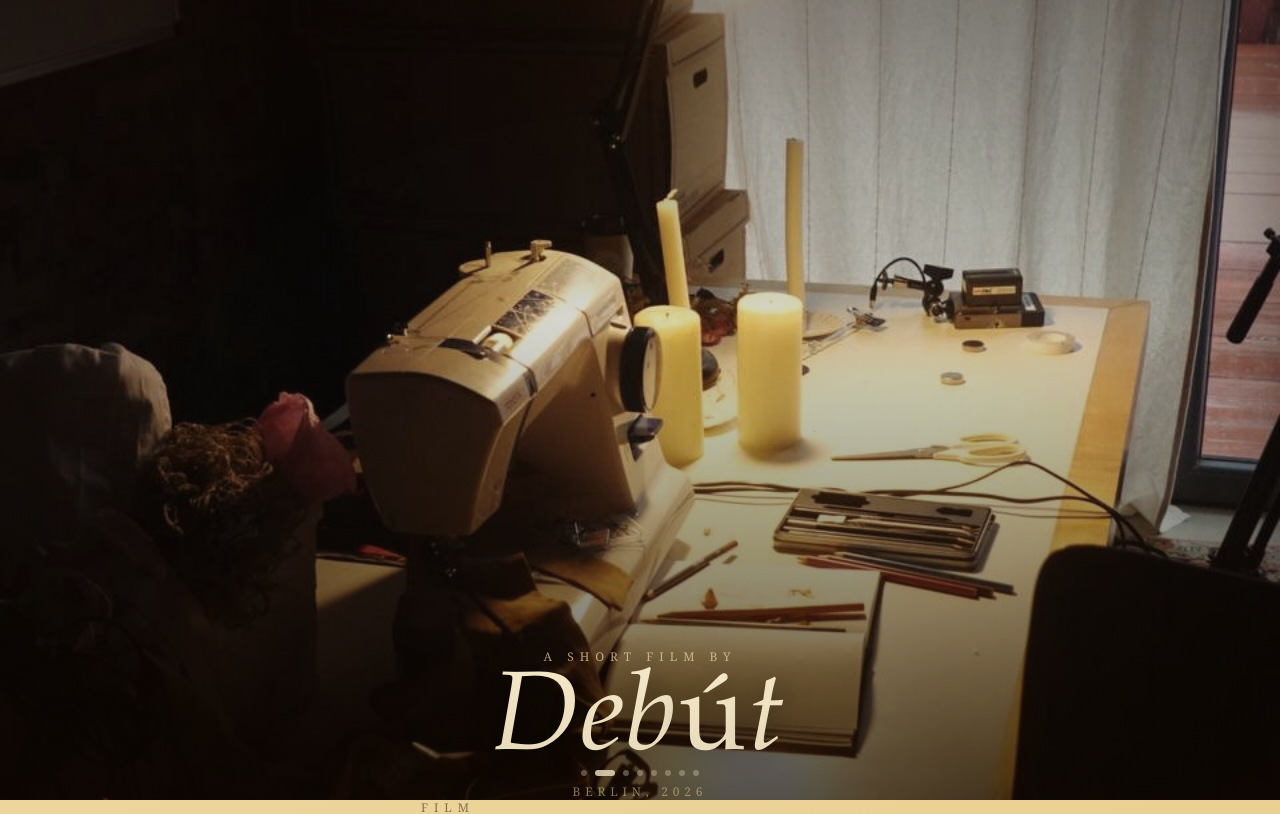
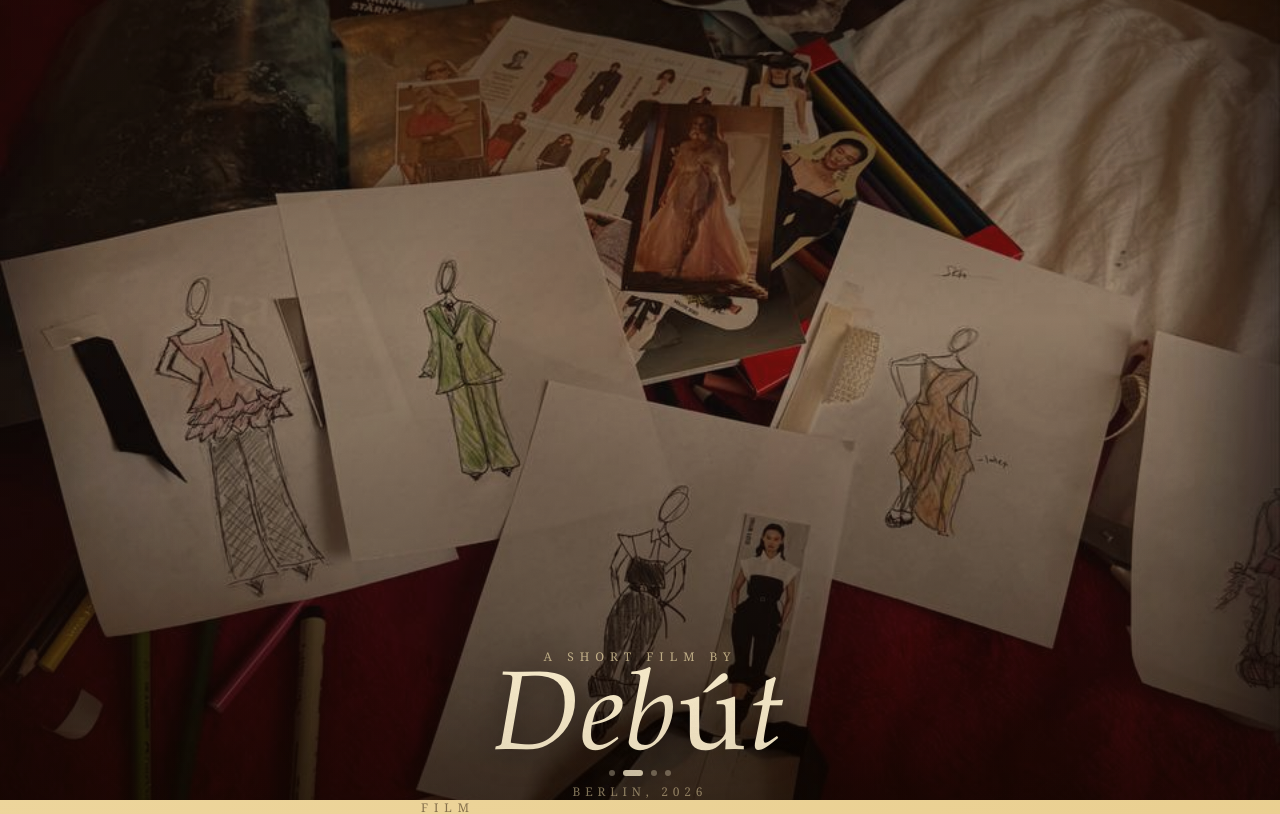
Before and after one commit to kaykas/debut-film-site, a Next.js app: page / in a window 1280 px wide. Shown: the top 814 px of the page. Built offline with nearby package versions, Linux system fonts and the light colour scheme.

Commit message:
Fix credits — remove added names, dedupe hero stills

```diff
--- a/app/page.tsx
+++ b/app/page.tsx
@@ -14,6 +14,9 @@ const stills = [
   { src: "/stills/still-08.jpg", alt: "Gold gown full length" },
 ];
 
+// Hero cycles 4 distinct stills; gallery shows all 8
+const heroStills = [stills[0], stills[2], stills[5], stills[7]];
+
 const credits = [
   { role: "Directed by",            name: "Sofia Harper" },
   { role: "Assistant Director",     name: "Tim Hayo" },
@@ -29,7 +32,7 @@ const credits = [
   { role: "Music",                  name: "Matias Fröhlich" },
 ];
 
-const thanks = ["Yuki Tanaka", "Priya Mehta", "Carlos Vega"];
+
 
 function Ornament() {
   return (
@@ -57,7 +60,7 @@ export default function Home() {
   // auto-cycle hero still every 4s
   useEffect(() => {
     const id = setInterval(() => {
-      setActiveIdx((i) => (i + 1) % stills.length);
+      setActiveIdx((i) => (i + 1) % heroStills.length);
     }, 4000);
     return () => clearInterval(id);
   }, []);
@@ -69,7 +72,7 @@ export default function Home() {
       <section className="relative w-full" style={{ height: "100svh", minHeight: 560 }}>
 
         {/* stacked hero images */}
-        {stills.map((s, i) => (
+        {heroStills.map((s, i) => (
           <div
             key={s.src}
             className="absolute inset-0 transition-opacity duration-1000"
@@ -113,7 +116,7 @@ export default function Home() {
 
         {/* dot nav */}
         <div className="absolute bottom-6 left-1/2 -translate-x-1/2 flex gap-2">
-          {stills.map((_, i) => (
+          {heroStills.map((_, i) => (
             <button
               key={i}
               onClick={() => setActiveIdx(i)}
@@ -223,23 +226,6 @@ export default function Home() {
         </div>
 
         <Ornament />
-        <Rule />
-
-        {/* Special thanks */}
-        <div className="text-center mt-10">
-          <p
-            className="text-xs uppercase tracking-[0.4em] mb-4"
-            style={{ color: "rgba(30,14,2,0.50)", fontFamily: "Georgia, serif" }}
-          >
-            Special Thanks
-          </p>
-          <p
-            className="font-serif italic"
-            style={{ fontSize: "1.15rem", color: "#1a0900", lineHeight: 2, letterSpacing: "0.03em" }}
-          >
-            {thanks.join("  ·  ")}
-          </p>
-        </div>
       </section>
 
       {/* ── CONTACT ── */}
```
